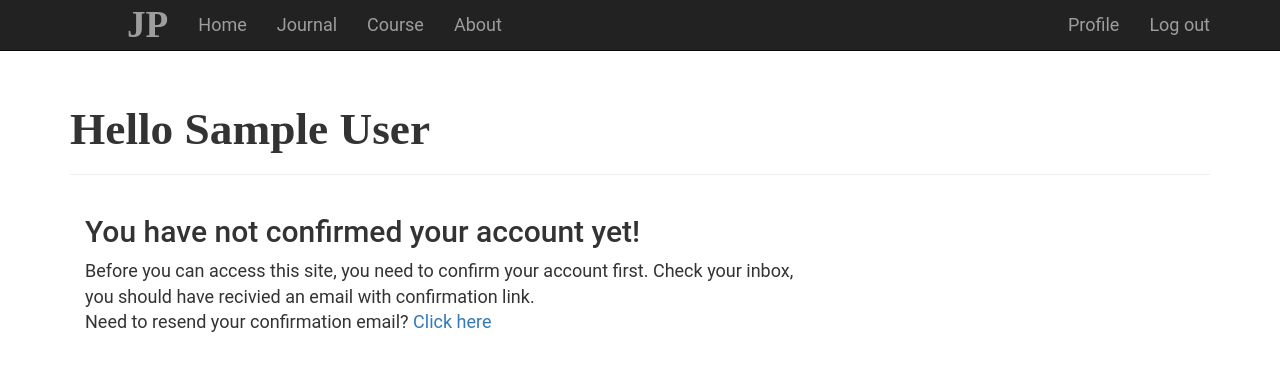
After one commit to ahmaruff/collegejournal, a Flask app: page /auth/unconfirmed in a window 1280 px wide. The commit adds this page. Shown: the top 371 px of the page. Run offline with Flask 2, Linux system fonts and the light colour scheme; the visitor is signed in with stand-in values (Sample User, id 1); data comes from the database, SQL or seed files in the repository; some libraries are stand-ins or nearby versions.

Commit message:
add account confirmation token with itsdangerous and flask-mail

```diff
--- a/app/__init__.py
+++ b/app/__init__.py
@@ -5,6 +5,7 @@ from config import config
 from flask_login import LoginManager
 from flask_pagedown import PageDown
 from flaskext.markdown import Markdown
+from flask_mail import Mail
 
 
 pagedown = PageDown()
@@ -12,6 +13,7 @@ db = SQLAlchemy()
 bootstrap = Bootstrap()
 login_manager = LoginManager()
 login_manager.login_view = 'auth.login'
+mail = Mail()
 
 
 def create_app(config_name):
@@ -25,7 +27,7 @@ def create_app(config_name):
     db.init_app(app)
     pagedown.init_app(app)
     Markdown(app)
-
+    mail.init_app(app)
     login_manager.init_app(app)
 
     #attach custom routes and errors here
--- a/app/auth/views.py
+++ b/app/auth/views.py
@@ -1,9 +1,10 @@
 from flask import render_template, redirect, url_for, flash, request
-from flask_login import login_user, logout_user, login_required
+from flask_login import login_user, logout_user, login_required, current_user
 from . import auth
 from .forms import LoginForm, RegistrationForm
 from ..models import Student
 from app import db
+from ..email import send_mail
 
 @auth.route('/login', methods=['GET', 'POST'])
 def login():
@@ -37,6 +38,45 @@ def register():
                         password=form.password.data)
         db.session.add(user)
         db.session.commit()
+        token = user.generate_confirmation_token()
+        send_mail(user.email, 'Confirm your account',
+                    'auth/email/confirm', user=user, token=token)
         flash('You can now login')
         return redirect(url_for('auth.login'))
     return render_template('auth/register.html', form=form)
+
+
+@auth.route('/confirm/<token>')
+@login_required
+def confirm(token):
+    if current_user.confirmed:
+        return redirect(url_for('main.index'))
+    if current_user.confirm(token):
+        db.session.commit()
+        flash('You have confirmed your account. Thanks!')
+    else:
+        flash('The confirmation link is invalid or has expired.')
+    return redirect(url_for('main.index'))
+
+@auth.route('/confirm')
+@login_required
+def resend_confirmation():
+    token = current_user.generate_confirmation_token()
+    send_mail(current_user.email, 'Confirm Your account',
+                'auth/email/confirm', user=current_user, token=token)
+    flash('A new confirmation email has been sent to you by email.')
+    return redirect(url_for('main.index'))
+
+@auth.before_app_request
+def before_request():
+    if current_user.is_authenticated \
+        and not current_user.confirmed \
+        and request.blueprint != 'auth' \
+        and request.endpoint != 'static' :
+        return redirect(url_for('auth.unconfirmed'))
+
+@auth.route('/unconfirmed')
+def unconfirmed():
+    if current_user.is_anonymous or current_user.confirmed :
+        return redirect(url_for('main.index'))
+    return render_template('auth/unconfirmed.html')
--- a/app/journal/views.py
+++ b/app/journal/views.py
@@ -37,7 +37,7 @@ def add():
                             )
         db.session.add(journal)
         db.session.commit()
-        return redirect(url_for('note.index'))
+        return redirect(url_for('journal.index'))
     return render_template('journal/add.html', form=form)
 
 @journal.route('/edit/<int:id>', methods=['GET','POST'])
@@ -55,7 +55,7 @@ def edit(id):
         journal.journal = form.body.data
         db.session.add(journal)
         db.session.commit()
-        return redirect(url_for('note.journal_id', id=journal.id))
+        return redirect(url_for('journal.journal_id', id=journal.id))
     form.title.data = journal.journal_title
     form.course_list.data = journal.course
     form.body.data = journal.journal
--- a/app/models.py
+++ b/app/models.py
@@ -5,6 +5,8 @@ from werkzeug.security import generate_password_hash, check_password_hash
 from app import login_manager
 from  markdown import markdown
 import bleach
+from flask import current_app
+from itsdangerous import TimedJSONWebSignatureSerializer as Serializer
 
 class Student(db.Model, UserMixin):
     __tablename__ = 'students'
@@ -16,9 +18,30 @@ class Student(db.Model, UserMixin):
     faculty = db.Column(db.String(64), nullable=True)
     university = db.Column(db.String(64), nullable=True)
     about_me = db.Column(db.Text, nullable=True)
-
     courses = db.relationship('Course', secondary='journals')
 
+    #confirmation token
+    confirmed = db.Column(db.Boolean, default=False)
+
+    def generate_confirmation_token(self, expiration=3600):
+        s = Serializer(current_app.config['SECRET_KEY'], expiration)
+        return s.dumps({'confirm' : self.id}).decode("utf-8")
+
+    def confirm(self, token):
+        s = Serializer(current_app.config['SECRET_KEY'])
+        try:
+            data = s.loads(token.encode("utf-8"))
+        except:
+            return False
+        if data.get('confirm') != self.id:
+            return False
+        self.confirmed = True
+        db.session.add(self)
+        return True
+
+
+
+    #pasword
     password_hash = db.Column(db.String(128))
 
     @property
@@ -71,9 +94,9 @@ class Journal(db.Model):
 
     @staticmethod
     def on_changed_journal(target, value, oldvalue, initiator):
-        allowed_tags = ['a', 'abbr', 'acronym', 'b', 'bockquote', 'code',
+        allowed_tags = ['a', 'abbr', 'acronym', 'b', 'blockquote', 'code',
                         'em', 'i', 'li', 'ol', 'pre', 'strong', 'ul', 'h1',
-                        'h2', 'h3', 'p']
+                        'h2', 'h3', 'p',]
         target.journal_html = bleach.linkify(bleach.clean(\
             markdown(value, output_format='html'),
             tags=allowed_tags, strip=True))
--- /dev/null
+++ b/app/templates/auth/unconfirmed.html
@@ -0,0 +1,25 @@
+{% extends 'base.html' %}
+
+{% block title %}
+    Confirm Email
+{% endblock title %}
+
+<!-- {% block styles %}
+     {{super()}}
+     <link rel="stylesheet" href="{{url_for('static', filename='auth.css')}}">
+{% endblock styles %} -->
+
+{% block page_content %}
+<div class="page-header">
+    <h1>Hello {{current_user.fullname}}</h1>
+</div>
+<div class="col-md-8">
+    <h2>You have not confirmed your account yet!</h2>
+    <p>Before you can access this site, you need to confirm your account first.
+         Check your inbox, you should have recivied an email with confirmation link.<br>
+
+         Need to resend your confirmation email?
+        <a href="{{ url_for('auth.resend_confirmation') }}">Click here</a>
+    </p>
+</div>
+{% endblock page_content %}
--- a/app/templates/journal/index.html
+++ b/app/templates/journal/index.html
@@ -18,7 +18,7 @@
 
 {% block page_content %}
 <div class="content">
-    <div class="col-md-8">
+    <div class="col-md-12">
         <h1>Journals</h1>
         <br>
         <a class=" btn btn-default"style="float: right; position: relative; left:-50%; color: grey;"
@@ -26,7 +26,7 @@
         </a>
         <hr>
         <br><br>
-      <div class="col-md-12">
+      <div class="col-md-10">
           {% include 'journal/_journals.html' %}
           <hr>
       </div>
```
Also changed, not shown: app/email.py (added, +11 -0 lines), app/templates/auth/email/confirm.txt (added, +12 -0 lines), config.py (+18 -2 lines), migrations/versions/b1a207a0981e_.py (added, +28 -0 lines).
